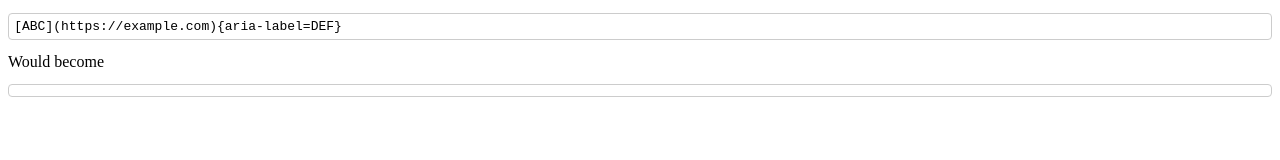
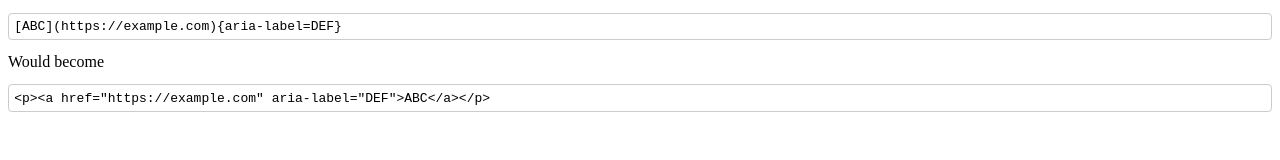
Before and after one commit to compulim/markdown-it-attrs-es5, a plain HTML site: page index.html in a window 1280 px wide. Drawn offline with nearby package versions, Linux system fonts and the light colour scheme.

Commit message:
deploy: 424aa97e9cbbdc6fc0833739efe5d05d9d52c8af

```diff
--- a/index.html
+++ b/index.html
@@ -2,7 +2,7 @@
 <html lang="en-US">
   <head>
     <script src="https://unpkg.com/markdown-it/dist/markdown-it.min.js"></script>
-    <script src="../dist/markdown-it-attrs-es5.production.min.js"></script>
+    <script src="markdown-it-attrs-es5.production.min.js"></script>
     <style type="text/css">
       pre {
         border: solid 1px #ccc;
```
